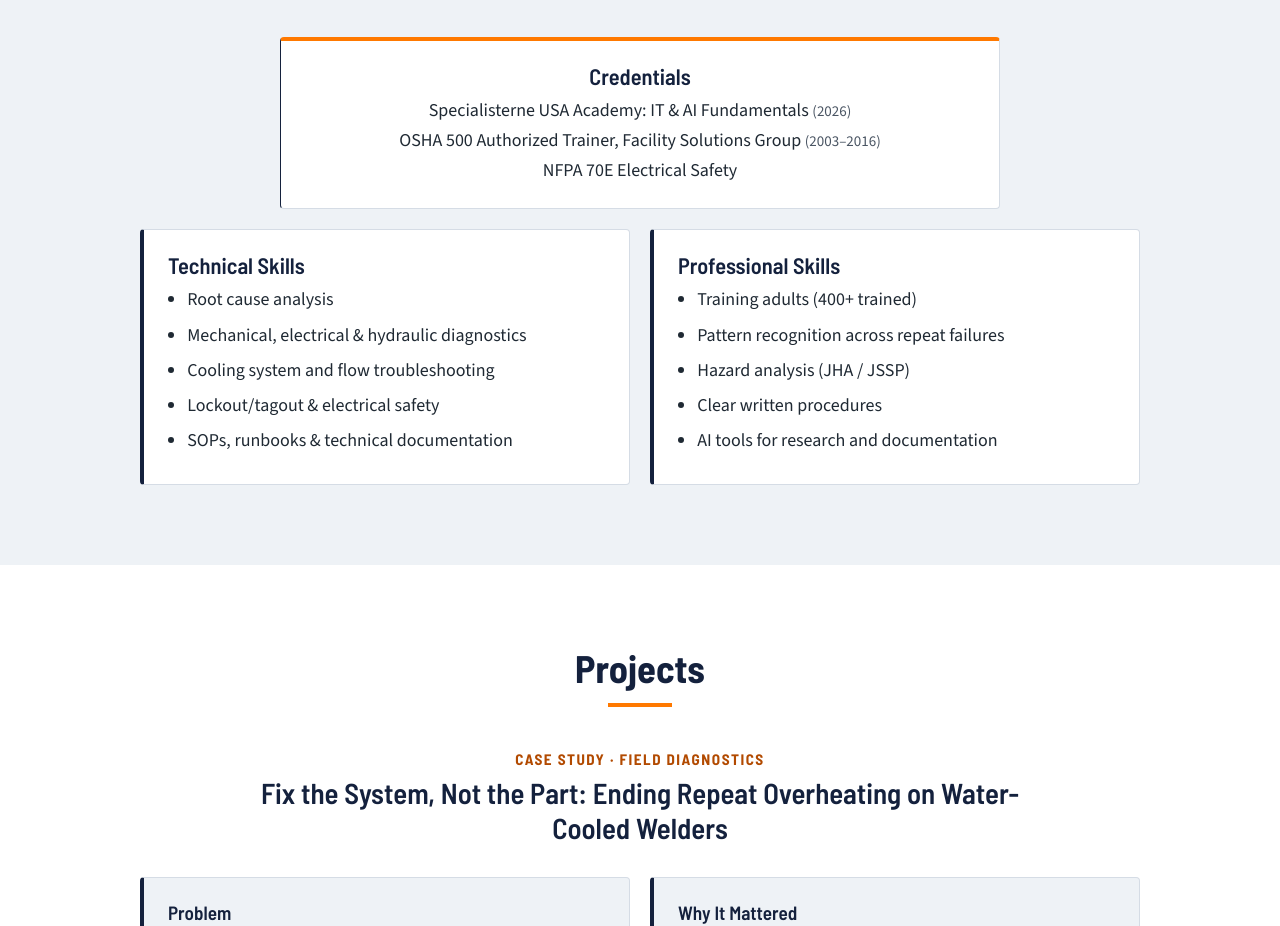
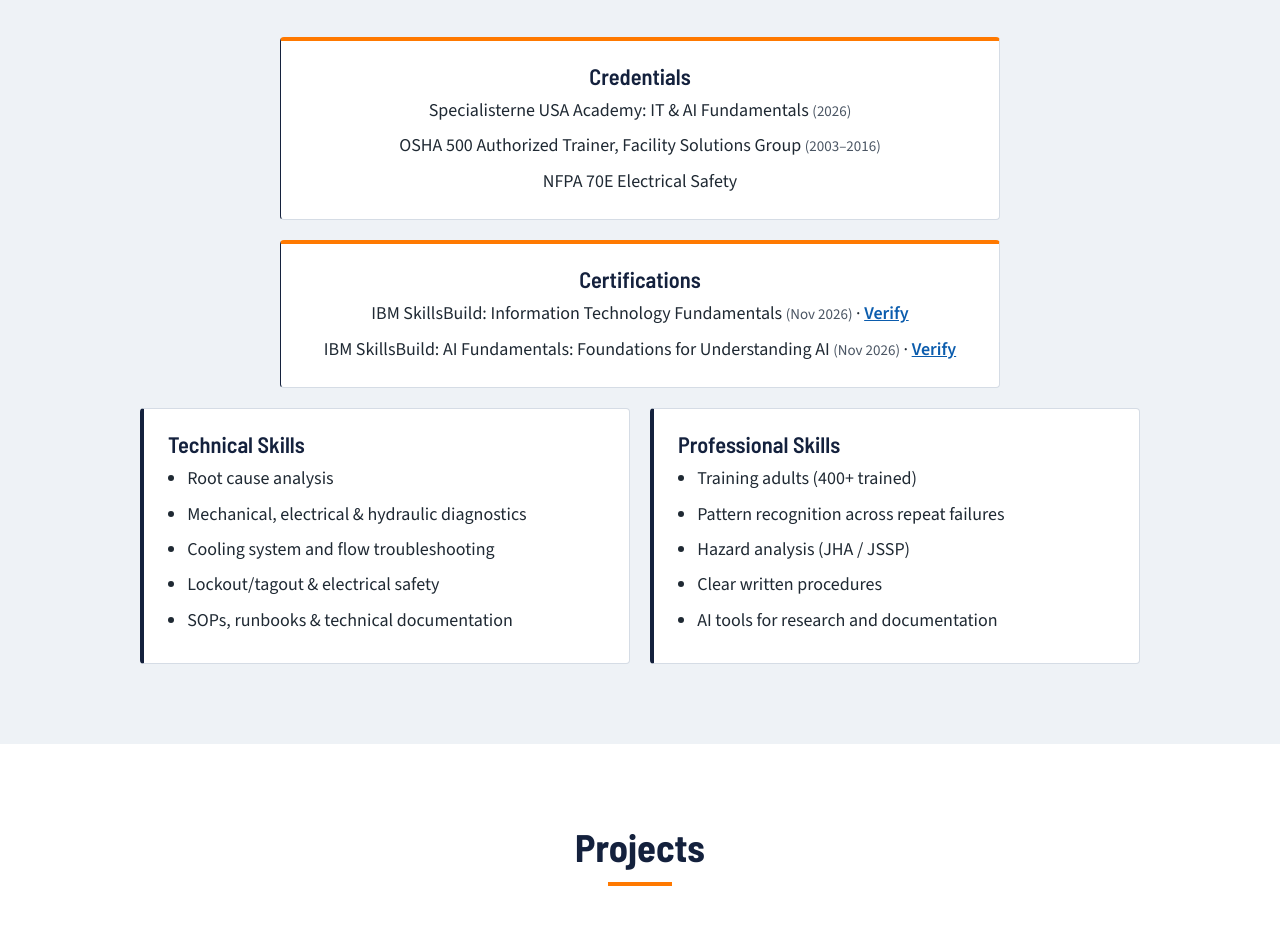
Before and after one commit to chrisjterryit/chrisjterryit.github.io, a plain HTML site: page index.html in a window 1280 px wide. Shown: the part 3172-4098 px from the top of the page. Drawn offline with nearby package versions, Linux system fonts and the light colour scheme.

Commit message:
Add IBM SkillsBuild certifications
Co-Authored-By: Claude Opus 5.5 <noreply@anthropic.com>
Claude-Session: https://claude.ai/code/session_01QEVLU1bhy48ESHAPo2SJip

```diff
--- a/index.html
+++ b/index.html
@@ -105,6 +105,8 @@
   @media (min-width: 760px) { .grid-2 { grid-template-columns: 1fr 1fr; } .grid-3 { grid-template-columns: 1fr 1fr 1fr; } }
   .feature { max-width: 720px; margin: 0 auto 1.25rem; text-align: center; border-left-width: 1px; border-top: 4px solid var(--orange); }
   .feature ul { list-style: none; padding: 0; margin: 0; }
+  .feature li + li { margin-top: .35rem; }
+  .sr-only { position: absolute; width: 1px; height: 1px; padding: 0; margin: -1px; overflow: hidden; clip: rect(0,0,0,0); white-space: nowrap; border: 0; }
 
   /* Projects */
   .project-title { text-align: center; max-width: 820px; margin: 0 auto 2rem; }
@@ -265,6 +267,13 @@
         <li>Specialisterne USA Academy: IT &amp; AI Fundamentals <span class="meta">(2026)</span></li>
         <li>OSHA 500 Authorized Trainer, Facility Solutions Group <span class="meta">(2003–2016)</span></li>
         <li>NFPA 70E Electrical Safety</li>
+      </ul>
+    </div>
+    <div class="card feature">
+      <h3>Certifications</h3>
+      <ul>
+        <li>IBM SkillsBuild: Information Technology Fundamentals <span class="meta">(Nov 2026)</span> · <a href="https://www.credly.com/badges/b0c5a29b-e108-474d-a8c2-391cb18bdd8c" target="_blank" rel="noopener">Verify<span class="sr-only"> IBM Information Technology Fundamentals badge on Credly</span></a></li>
+        <li>IBM SkillsBuild: AI Fundamentals: Foundations for Understanding AI <span class="meta">(Nov 2026)</span> · <a href="https://www.credly.com/badges/eafdf646-c553-42ec-9d38-303d5ab10486" target="_blank" rel="noopener">Verify<span class="sr-only"> IBM AI Fundamentals badge on Credly</span></a></li>
       </ul>
     </div>
     <div class="grid-2">
```
